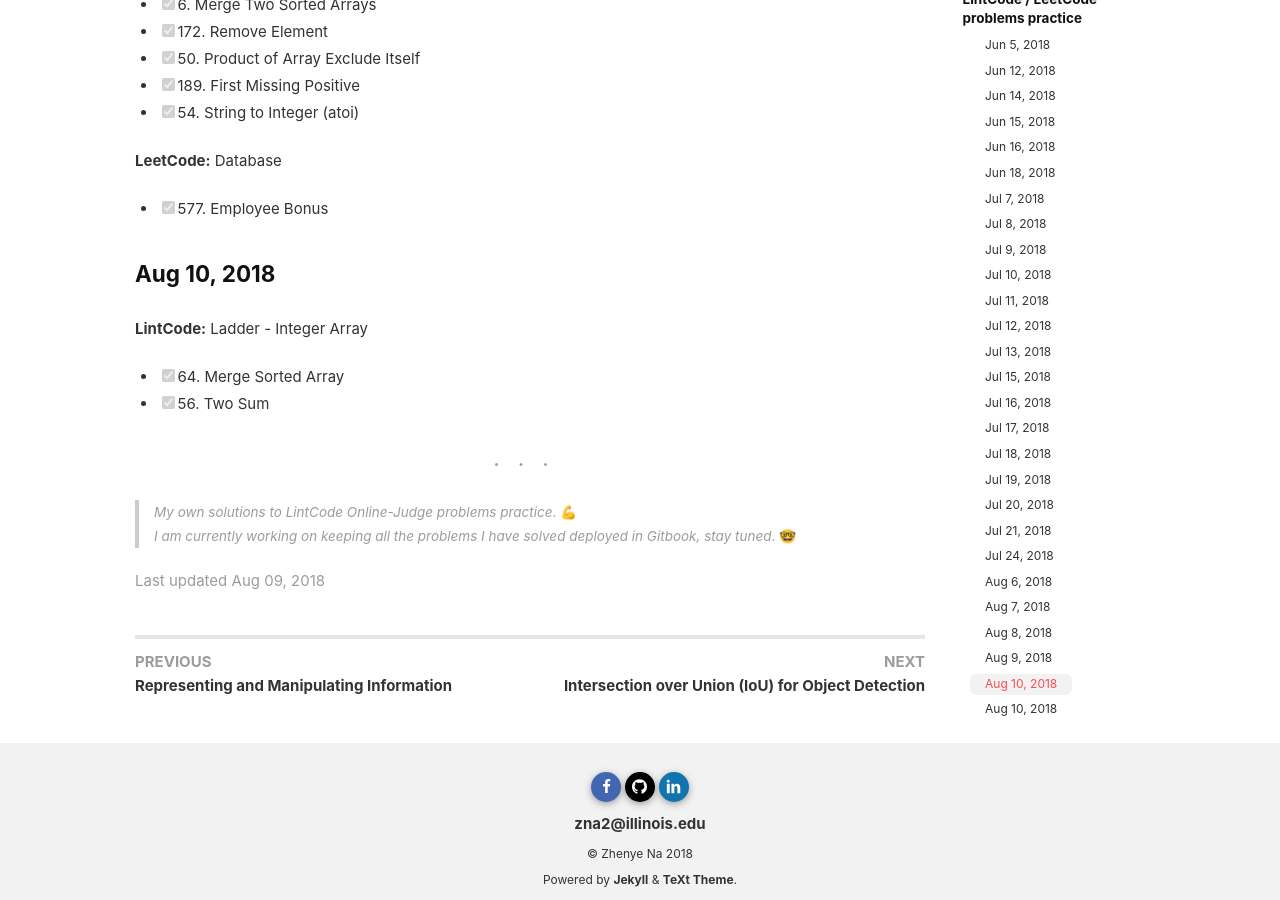
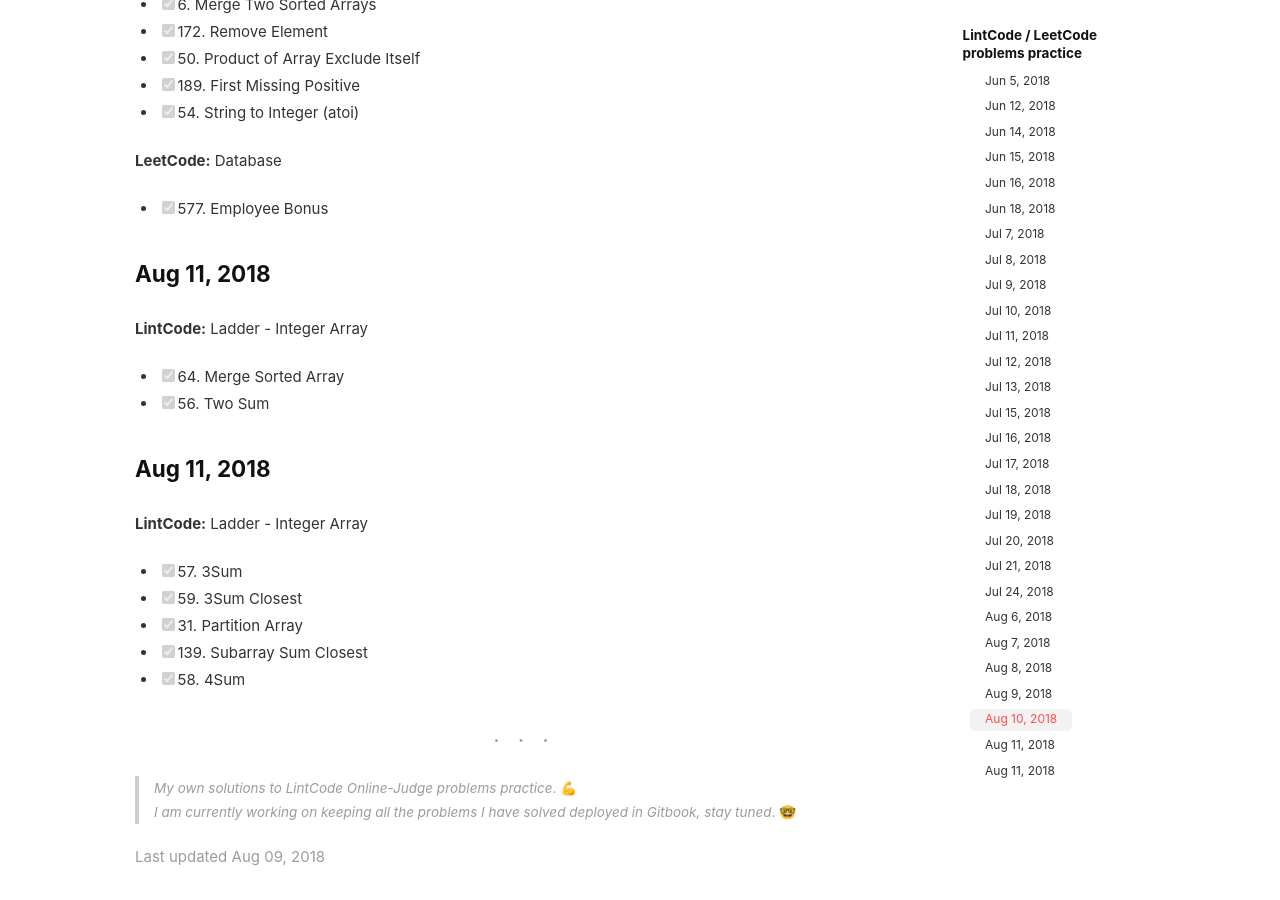
Before and after one commit to Zhenye-Na/blog, a Jekyll site: the page built from _posts/2018-06-05-problem-practice.md, in a window 1280 px wide and 900 px high, scrolled down 8244 px. Built offline with Jekyll 4.4.1, drawn with Linux system fonts in a browser that asks for light colours; nearby versions of some CDN libraries; comment, search, counter and statistics services are not loaded.

Commit message:
ladder 2 Integer Array Finished

```diff
--- a/_posts/2018-06-05-problem-practice.md
+++ b/_posts/2018-06-05-problem-practice.md
@@ -340,7 +340,7 @@
 - [x] 577. Employee Bonus
 
 
-### Aug 10, 2018
+### Aug 11, 2018
 
 **LintCode:** Ladder - Integer Array
 
@@ -348,6 +348,17 @@
 - [x] 56. Two Sum
 
 
+### Aug 11, 2018
+
+**LintCode:** Ladder - Integer Array
+
+- [x] 57. 3Sum
+- [x] 59. 3Sum Closest
+- [x] 31. Partition Array
+- [x] 139. Subarray Sum Closest
+- [x] 58. 4Sum
+
+
 
 * * *
 
```
